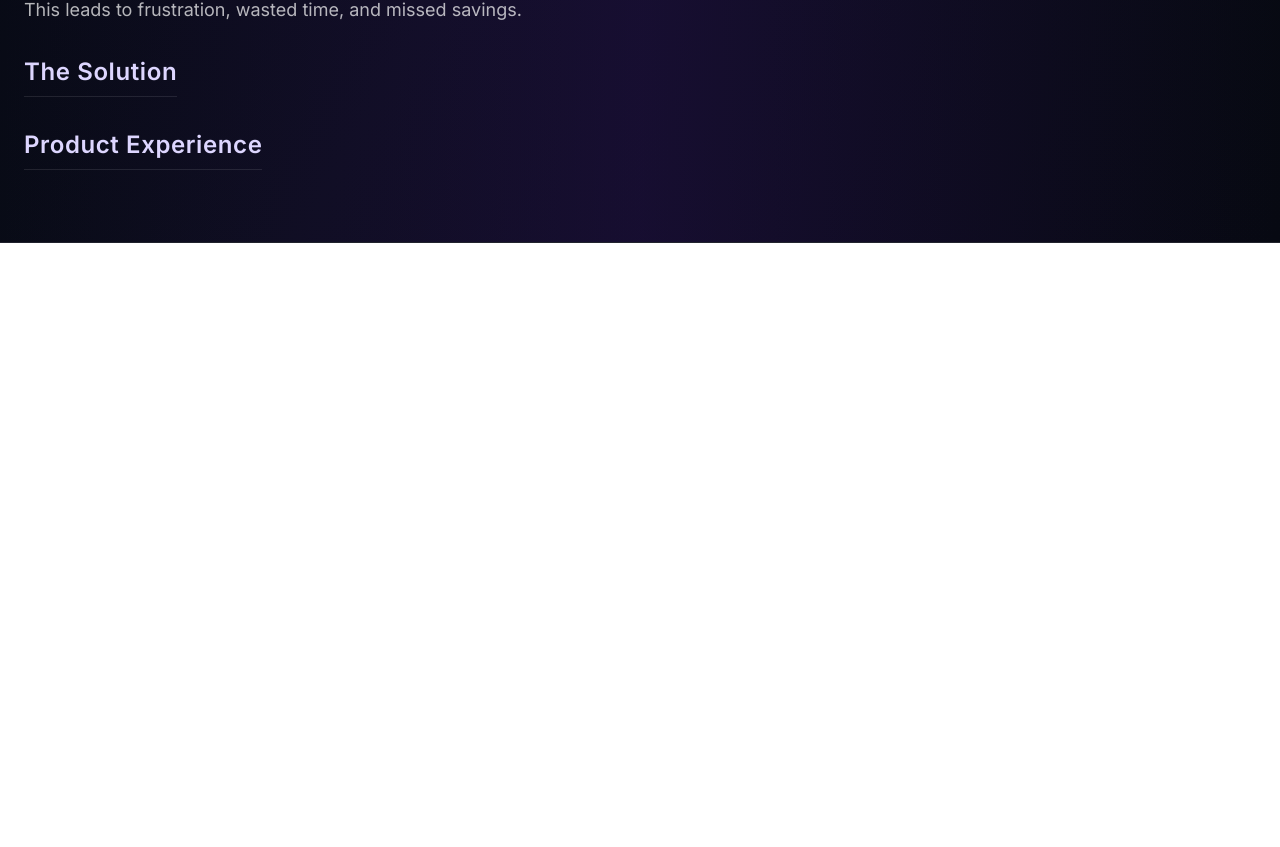
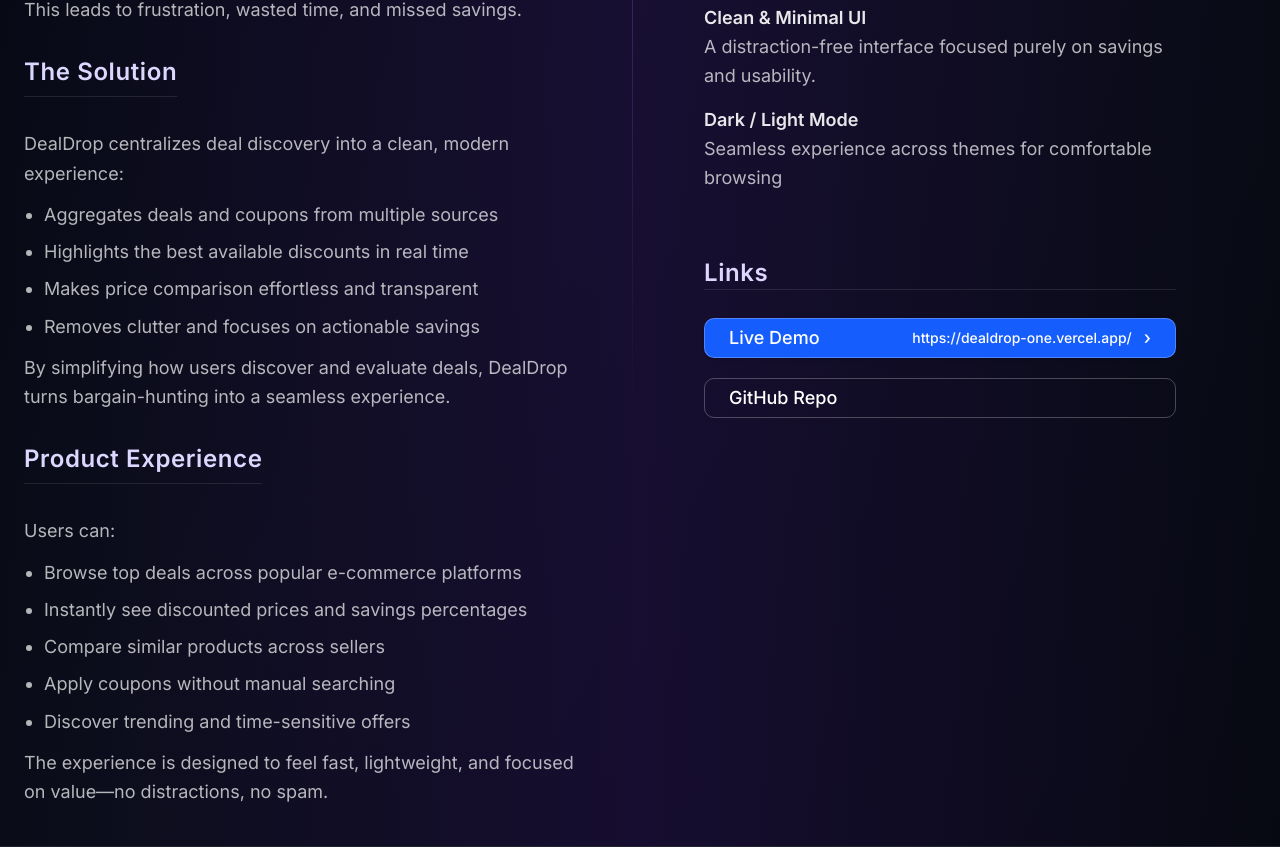
Before and after one commit to Manan0p/Personal-Portfolio, a Next.js app: page /projects/dealdrop in a window 1280 px wide. Shown: the part 1140-1987 px from the top of the page. Before the commit the page ends 1383 px from the top, so only its background shows below. Built offline with nearby package versions, Linux system fonts and the light colour scheme.

Commit message:
more data

```diff
--- a/Data/case_studies.js
+++ b/Data/case_studies.js
@@ -159,17 +159,30 @@
       outro: "This leads to frustration, wasted time, and missed savings.",
     },
     solution: {
-      intro: "",
-      points: [],
-      outro: "",
+      intro: "DealDrop centralizes deal discovery into a clean, modern experience:",
+      points: ['Aggregates deals and coupons from multiple sources',
+              "Highlights the best available discounts in real time",
+              "Makes price comparison effortless and transparent",
+              "Removes clutter and focuses on actionable savings"],
+      outro: "By simplifying how users discover and evaluate deals, DealDrop turns bargain-hunting into a seamless experience.",
     },
     experience: {
-      intro: "",
-      points: [],
-      outro: "",
+      intro: "Users can:",
+      points: ["Browse top deals across popular e-commerce platforms",
+              "Instantly see discounted prices and savings percentages",
+              "Compare similar products across sellers",
+              "Apply coupons without manual searching",
+              "Discover trending and time-sensitive offers"],
+      outro: "The experience is designed to feel fast, lightweight, and focused on value—no distractions, no spam.",
     },
     key_features: [
-      { icon : "" , heading: "", oneliner: "", }
+      { icon : "" , heading: "Deal Aggregation", oneliner: "Collects the best deals and coupons from multiple online stores into one unified platform.", },
+      { icon : "" , heading: "Price Comparison", oneliner: "Shows side-by-side price comparisons so users can instantly identify the best offer.", },
+      { icon : "" , heading: "Coupon Discovery", oneliner: "Automatically surfaces applicable coupons and discounts without manual searching.", },
+      { icon : "" , heading: "Smart Filtering", oneliner: "Filter deals by category, discount percentage, platform, or popularity.", },
+      { icon : "" , heading: "Trending Deals", oneliner: "Highlights popular and high-value deals based on user interest and activity.", },
+      { icon : "" , heading: "Clean & Minimal UI", oneliner: "A distraction-free interface focused purely on savings and usability.", },
+      { icon : "" , heading: "Dark / Light Mode", oneliner: "Seamless experience across themes for comfortable browsing", },
     ],
   },
 ];
```
